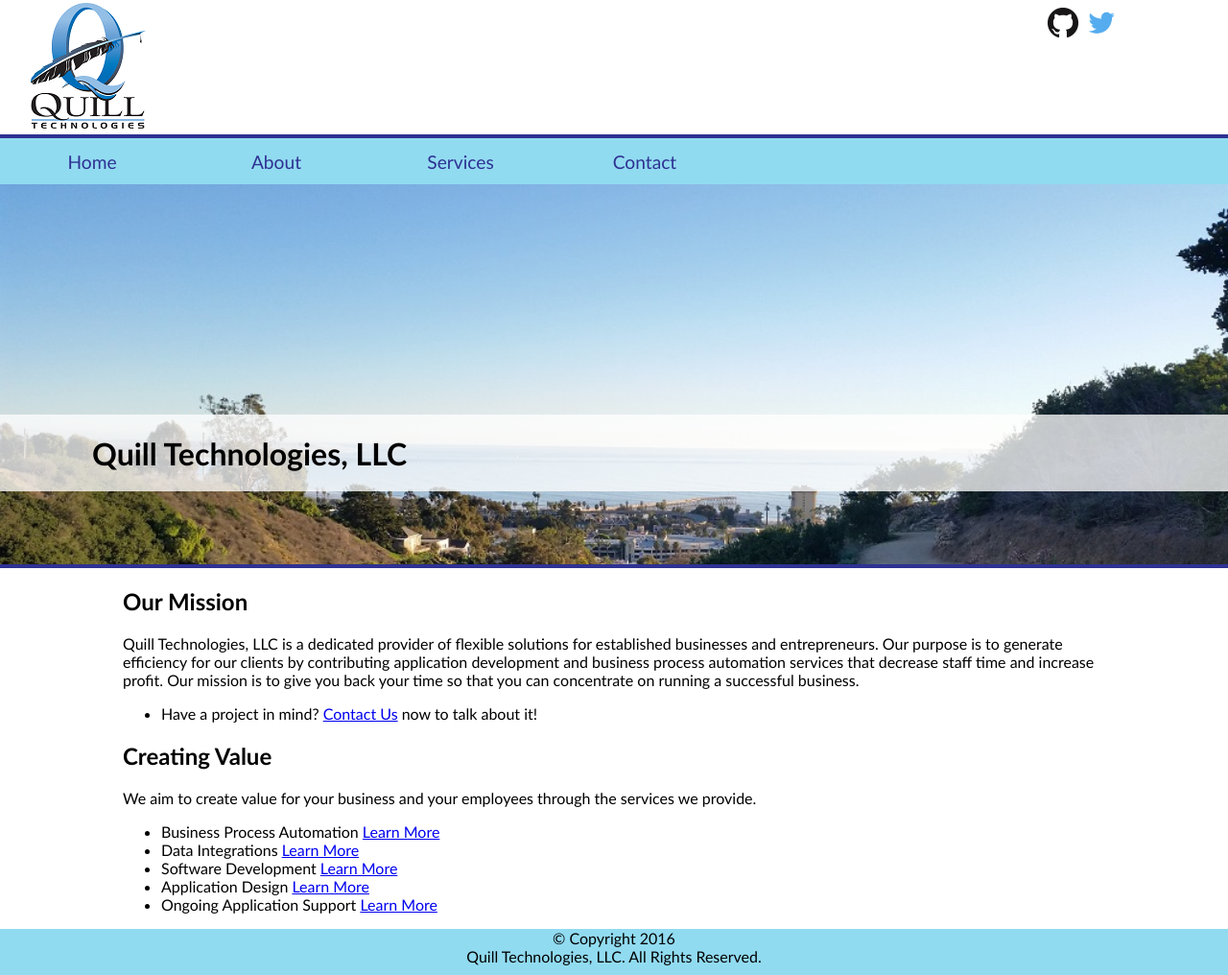
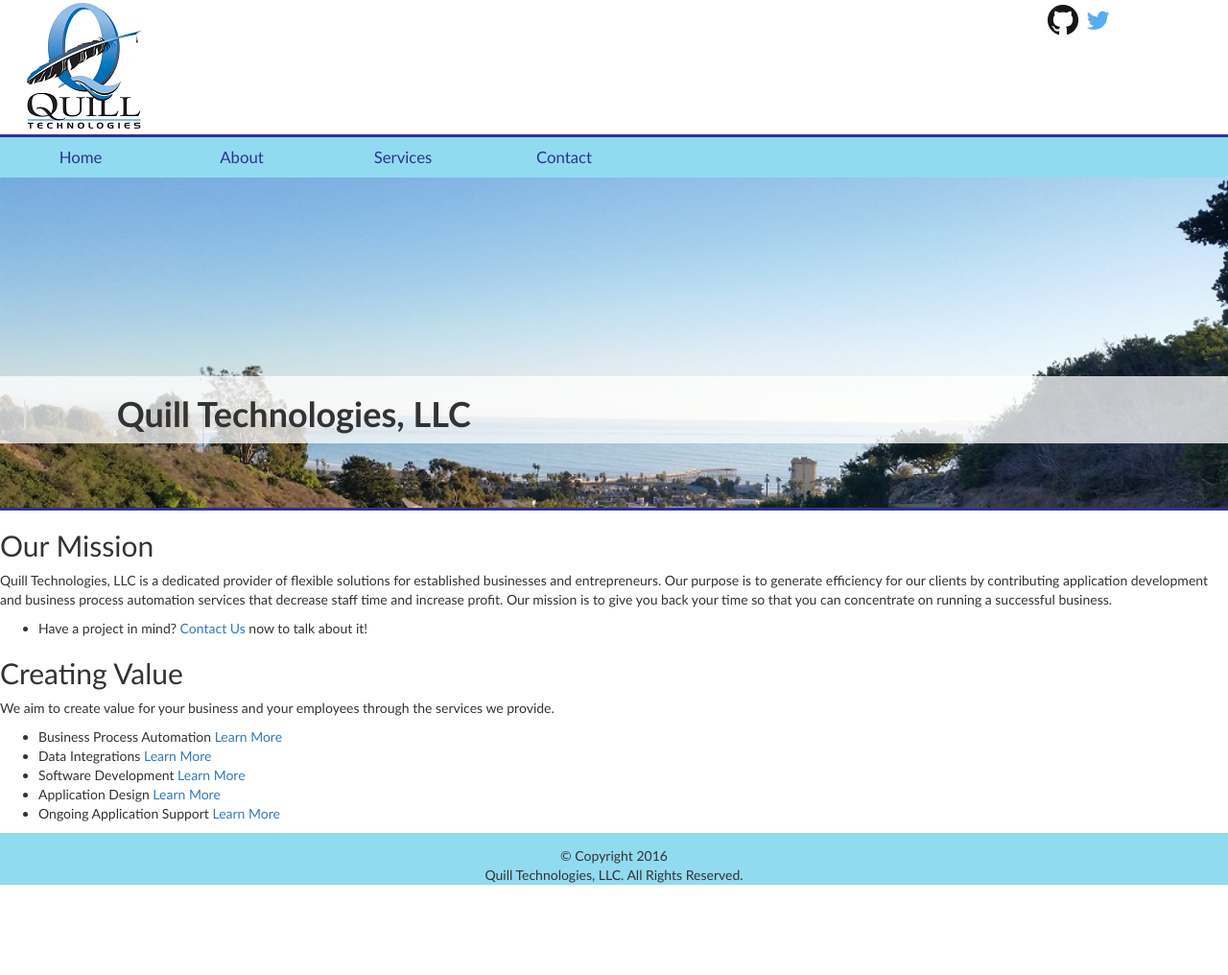
Before and after one commit to Quill-Technologies-LLC/Quill-Technologies-LLC.github.io, a Jekyll site: the page built from index.md, in a window 1280 px wide. Shown: the whole page at 96% size. Built offline with Jekyll 4.4.1, drawn with Linux system fonts in a browser that asks for light colours; nearby versions of some CDN libraries; after the commit the page ends 922 px from its top, so only the background shows below that.

Commit message:
Using bootstrap to round out the styling and remove some inconsistency.

```diff
--- a/_includes/head.html
+++ b/_includes/head.html
@@ -8,7 +8,9 @@
     <title>{% if page.title %}{{ page.title | escape }}{% else %} {{site.title | escape }}{% endif %}</title>
     <meta name="description" content="{{meta_description}}" />
 
+    <link rel="stylesheet" href="https://maxcdn.bootstrapcdn.com/bootstrap/3.3.7/css/bootstrap.min.css">
     <link rel="stylesheet" href="{{ "/css/main.css" | prepend: site.baseurl }}">
+
     <link rel="canonical" href="{{ page.url | replace:'index.html','' | prepend: site.baseurl | prepend: site.url }}">
     <link rel="alternate" type="application/rss+xml" title="{{ site.title }}" href="{{ "/feed.xml" | prepend: site.baseurl | prepend: site.url }}">
 </head>
--- a/_includes/header.html
+++ b/_includes/header.html
@@ -8,9 +8,9 @@
         {% include social.html %}
     </div>
 </div>
-<div class="cover-panel">
+<div class="cover-panel col-xs-12">
 
-    <div class="sitemap">
+    <div class="sitemap row">
         <div class="sitemap-container">
 
             <div class="sitemap-list">
@@ -33,11 +33,11 @@
         </div>
     </div>
 
-    <div class="cover-title">
-        <div class="blog-title-pad">
+    <div class="cover-title row">
+        <!--<div class="blog-title-pad">
             &nbsp;
-        </div>
-        <div class="blog-title">
+        </div>-->
+        <div class="blog-title col-xs-11 col-xs-offset-1">
             <h1 class="blog-title-text">{{ site.title }}</h1>
         </div>
     </div>
--- a/_layouts/default.html
+++ b/_layouts/default.html
@@ -1,26 +1,27 @@
 <!DOCTYPE html>
-<html>
+<html lang="en">
 
   {% include head.html %}
 
   <body>
-    <div class="page-container">
-
-      {% include header.html %}
-
-      <div class="body-container">
-        <div class="body-content">
-          {{ content }}
-        </div>
+    <div class="page-container container-fluid">
+      <div class="row head-container">
+        {% include header.html %}
       </div>
 
-      <div class="foot-container">
-        <div class="foot-content">
+      <div class="row body-container">
+          {{ content }}
+      </div>
+
+      <div class="row foot-container">
+        <div class="foot-content col-xs-12">
           {% include footer.html %}
         </div>
       </div>
     </div>
   <script src="https://ajax.googleapis.com/ajax/libs/jquery/2.1.4/jquery.min.js">
+  </script>
+  <script src="https://maxcdn.bootstrapcdn.com/bootstrap/3.3.7/js/bootstrap.min.js">
   </script>
   <!-- Google Tag Manager -->
   <noscript><iframe src="//www.googletagmanager.com/ns.html?id=GTM-P7ZTRH"
--- a/_layouts/page.html
+++ b/_layouts/page.html
@@ -1,13 +1,14 @@
 ---
 layout: default
 ---
-<div class="main-container">
+<div class="main-container col-xs-10 col-xs-offset-1 col-md-6 col-md-offset-1">
 	<main class="content-main" role="main">
     {% include article.html %}
   </main>
 </div>
-<div class="side-container">
+<div class="side-container col-xs-10 col-xs-offset-1 col-md-4 col-md-offset-1">
 	<main class="content-side" role="project-blog">
+    Text
     {% include sidebar.html %}
   </main>
 </div>
--- a/_sass/_base.scss
+++ b/_sass/_base.scss
@@ -2,8 +2,27 @@ html, body {
     margin: 0;
     background-color: $background-color;
     font-family: $base-font-family;
+}
 
-    position: relative;
+/* Unused at this time */
+.blog-title {
+    float: left;
+    height: 100%;
+    display: table-cell;
+    vertical-align: middle;
+}
+
+.blog-title-text {
+    font-weight: bold;
+}
+
+.blog-description {
+    clear: left;
+    margin-bottom: 1em;
+}
+
+.blog-description-text {
+    font-style: italic;
 }
 
 // Common Mixins
@@ -26,6 +45,8 @@ html, body {
     transition: background-color $time, color $time;
     -webkit-transition: background-color $time, color $time;
 }
+
+/* Style choices */
 
 main {
 
@@ -56,7 +77,20 @@ main {
     }
 }
 
-// BEGIN TOP ROW CSS
+/* All screen types */
+.logo-container {
+    font-size: 2em;
+}
+
+.social-img {
+    vertical-align: middle;
+    max-height: 2.5em;
+}
+
+/* Only tablets and larger */
+@include media-query(768px) {
+    /* Layout */
+
     .logo-bar-container {
         display: block;
         width: 100%;
@@ -67,9 +101,7 @@ main {
     .logo-container {
         display: block;
         width: 180px;
-    font-size: 2em;
         margin: 0.1em 1em;
-
         float: left;
         height: 100%;
     }
@@ -87,19 +119,9 @@ main {
         height: 3em;
     }
 
-.social-img {
-    vertical-align: middle;
-    max-height: 2.5em;
-}
-
-// END TOP ROW CSS
-
     .cover-panel {
         @include bg-image($cover_image);
-
         display: block;
-
-    width: 100%;
         height: 28em;
         border-bottom: 0.25em solid $border-dark;
     }
@@ -107,44 +129,19 @@ main {
     .cover-title {
         clear: both;
         background-color: $background-alpha;
-
         margin-top: 15em;
-
         min-height: 5em;
         max-height: 6em;
-    width: 100%;
         vertical-align: middle;
     }
 
     .blog-title-pad {
-    width: 6em;
+        width: 6em; // TODO: Use a bootstrap primitive to offset this.
         float: left;
     }
 
-.blog-title {
-    float: left;
-    height: 100%;
-    display: table-cell;
-    vertical-align: middle;
-}
-
-.blog-title-text {
-    font-weight: bold;
-}
-
-.blog-description {
-    clear: left;
-    margin-bottom: 1em;
-}
-
-.blog-description-text {
-    font-style: italic;
-}
-
     .sitemap {
-    position: static;
         border-top: 0.25em solid $border-dark;
-
         height: $sitemap-height;
     }
 
@@ -192,17 +189,10 @@ main {
         font-size: 1.2em;
     }
 
-
-
     .align-helper {
         display: inline-block;
         height: 100%;
         vertical-align: middle;
-}
-
-.body-container {
-    width: 100%;
-    clear: both;
     }
 
     .body-content {
@@ -221,12 +211,8 @@ main {
     }
 
     .foot-container {
-    clear: both;
         min-height: 3em;
         background-color: $background-solid;
-    width: 100%;
-
-
         bottom: 0;
     }
 
@@ -333,3 +319,4 @@ img.sidebar-item-image {
         display: block;
         width: 65%;
     }
+}
--- a/css/main.scss
+++ b/css/main.scss
@@ -37,7 +37,7 @@ $sitemap-fade-time:     0.25s;
 //     }
 // }
 @mixin media-query($device) {
-    @media screen and (max-width: $device) {
+    @media screen and (min-width: $device) {
         @content;
     }
 }
```
Lines whose indentation alone changed are shown as unchanged.
